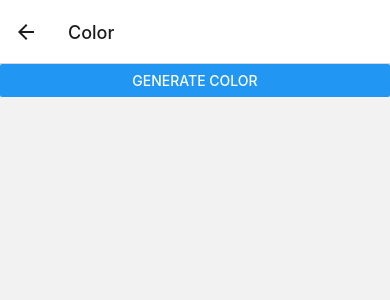
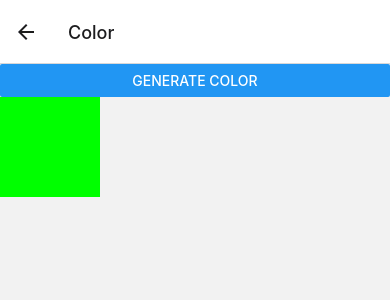
Before and after one commit to UsamaBhakrani/Native-Components-RN, a React Native app: screen /Color in a window 390 px wide. Shown: the top 300 px of the page. Built offline with nearby package versions, Linux system fonts and the light colour scheme.

Commit message:
Color Screen

```diff
--- a/src/screens/ColorScreen.js
+++ b/src/screens/ColorScreen.js
@@ -1,12 +1,20 @@
 import { Button, StyleSheet, View } from "react-native";
 
 const ColorScreen = () => {
-
   return (
     <View>
-      <Button title="Generate Color" onPress={()=>{}} />
+      <Button title="Generate Color" onPress={() => {}} />
+      <View style={styles.container} />
     </View>
   );
 };
 
+const styles = StyleSheet.create({
+  container: {
+    height: 100,
+    width: 100,
+    backgroundColor: `rgb(0,255,0)`,
+  },
+});
+
 export default ColorScreen;
```
